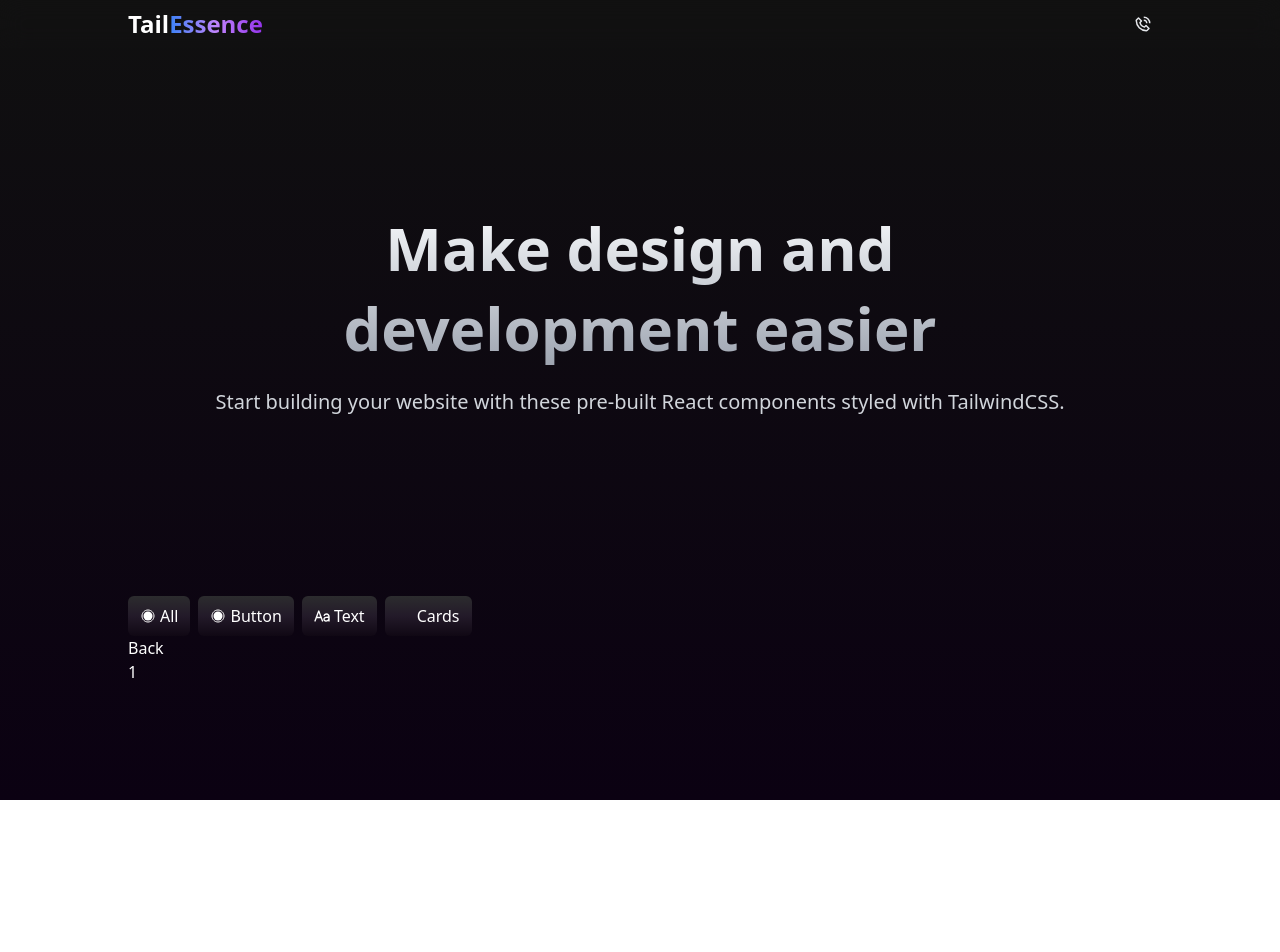
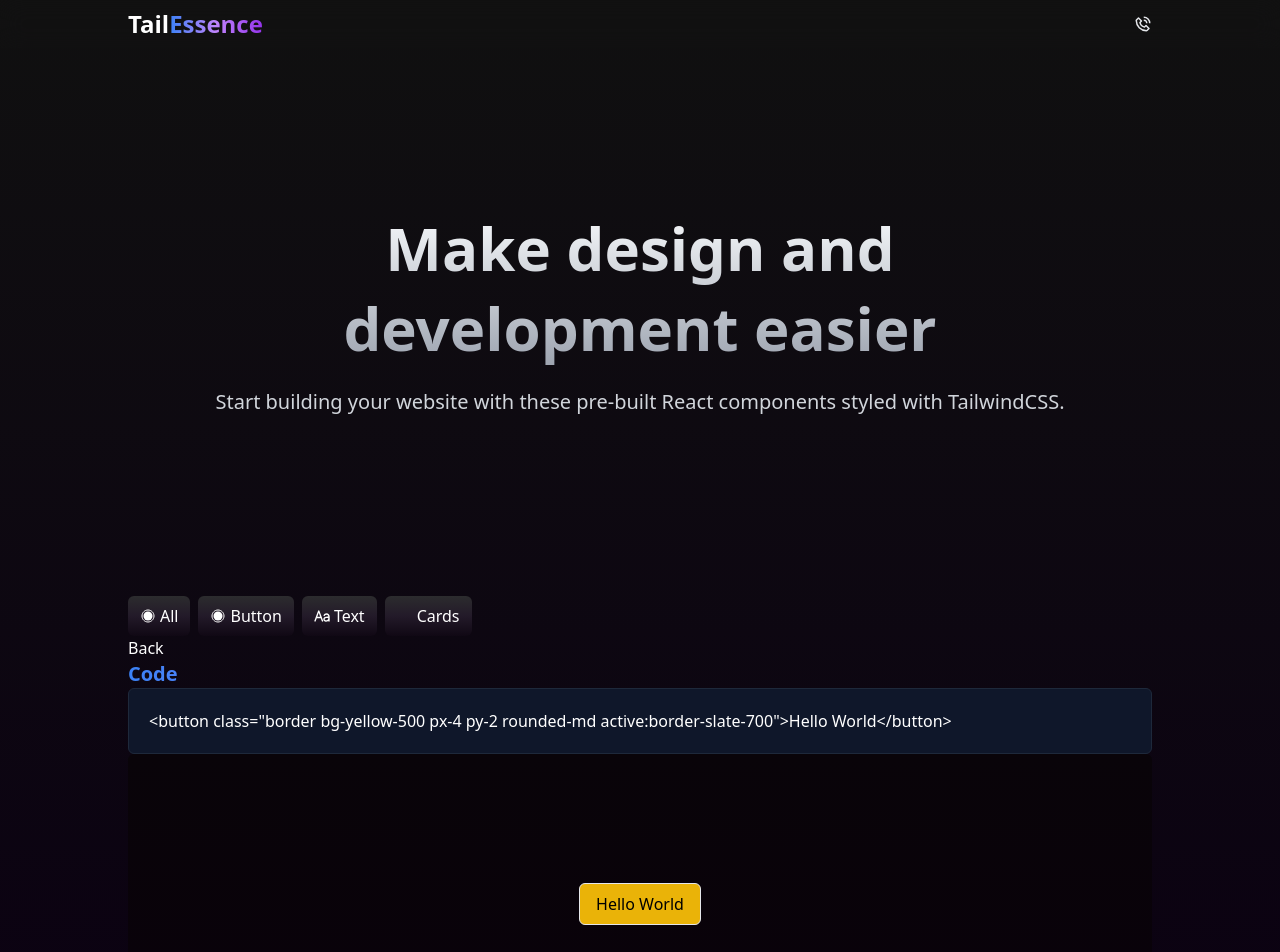
Before and after one commit to yoshilynfujitani/TailEssence, a React (Vite) app: page /TailEssence/details/1 in a window 1280 px wide. Shown: the top 952 px of the page. Before the commit the page ends 800 px from the top, so only its background shows below. Built offline with nearby package versions, Linux system fonts and the light colour scheme; some icons are missing.

Commit message:
Added: Display code and component on CardContent

```diff
--- a/src/Components.js
+++ b/src/Components.js
@@ -9,7 +9,12 @@ const Components = [
     id: 4,
     type: "Card",
     Title: "Card 1",
-    Code: "",
+    Code: ` <div class="max-w-xs mx-auto bg-white shadow-md rounded-lg overflow-hidden">
+    <div class="px-4 py-2">
+      <h2 class="text-xl font-semibold text-gray-800">hello</h2>
+      <p class="mt-2 text-gray-600">content</p>
+    </div>
+  </div>`,
   },
   {
     id: 3,
--- a/src/Components/Card.jsx
+++ b/src/Components/Card.jsx
@@ -14,7 +14,7 @@ const Card = ({ content }) => {
 
   return (
     <div
-      className="relative  transition bg-gradient-to-b from-[#090409] to-[#09010a] rounded-md min-h-[300px] mx-5 md:mx-0 flex flex-col items-center justify-center cursor-pointer "
+      className="relative  z-10 transition bg-gradient-to-b from-[#090409] to-[#09010a] rounded-md min-h-[300px] mx-5 md:mx-0 flex flex-col items-center justify-center cursor-pointer "
       onMouseEnter={() => setInCard(true)}
       onMouseLeave={() => setInCard(false)}
     >
@@ -29,7 +29,7 @@ const Card = ({ content }) => {
             className="absolute py-5 bottom-0  flex items-center justify-center"
           >
             <Link to={`/TailEssence/details/${id}`}>
-              <h1 className="flex items-center space-x-2">
+              <h1 className="flex items-center space-x-2 bg-gradient-to-r bg-clip-text text-transparent from-blue-500 via-purple-400 to-purple-600 text-md font-semibold">
                 <BsCode />
                 View Source Code
               </h1>
--- a/src/Components/CardContent.jsx
+++ b/src/Components/CardContent.jsx
@@ -1,16 +1,27 @@
 import React from "react";
 import { useNavigate, useParams } from "react-router-dom";
+import Components from "../Components";
+import Card from "./Card";
 
 const CardContent = () => {
   const navigate = useNavigate();
   let { id } = useParams();
+
+  const content = Components.find((item) => item.id === Number(id));
+  console.log(content.type);
   return (
-    <div className="px-32">
+    <div className="px-5 md:px-32">
       <button className="text-white" onClick={() => navigate(-1)}>
         {" "}
         Back
       </button>
-      <h1 className="text-white">{id}</h1>
+      <h1 className=" bg-gradient-to-r bg-clip-text text-transparent from-blue-500 via-purple-400 to-purple-600 text-xl font-semibold">
+        Code
+      </h1>
+      <div className="border border-slate-800 bg-slate-900 p-5 rounded-md">
+        <h1 className="text-white">{content.Code}</h1>
+      </div>
+      <Card content={content} />
     </div>
   );
 };
--- a/src/Components/Filter.jsx
+++ b/src/Components/Filter.jsx
@@ -14,7 +14,7 @@ const Filter = ({ handle, current }) => {
     setIsOpen((e) => !e);
   };
   return (
-    <div className=" px-5  md:py-10  lg:px-32 lg:py-0">
+    <div className="z-20 px-5  md:py-10  lg:px-32 lg:py-0">
       {/* <select
         onChange={(e) => handle(e.target.value)}
         className="rounded-md py-2 px-3 bg-gradient-to-b from-[#2c2c2e] via-[#231A29] to-[#100814]  text-white border border-gray-900 font-semibold "
@@ -31,7 +31,7 @@ const Filter = ({ handle, current }) => {
           </option>
         </select> */}
       {/* Mobile */}
-      <div className="md:hidden">
+      <div className="z-40 md:hidden">
         <button
           className="min-w-[80px] rounded-md py-2 px-3 bg-gradient-to-b from-[#2c2c2e] via-[#231A29] to-[#100814]  text-white border border-gray-900 font-semibold"
           onClick={() => setIsOpen((e) => !e)}
```
